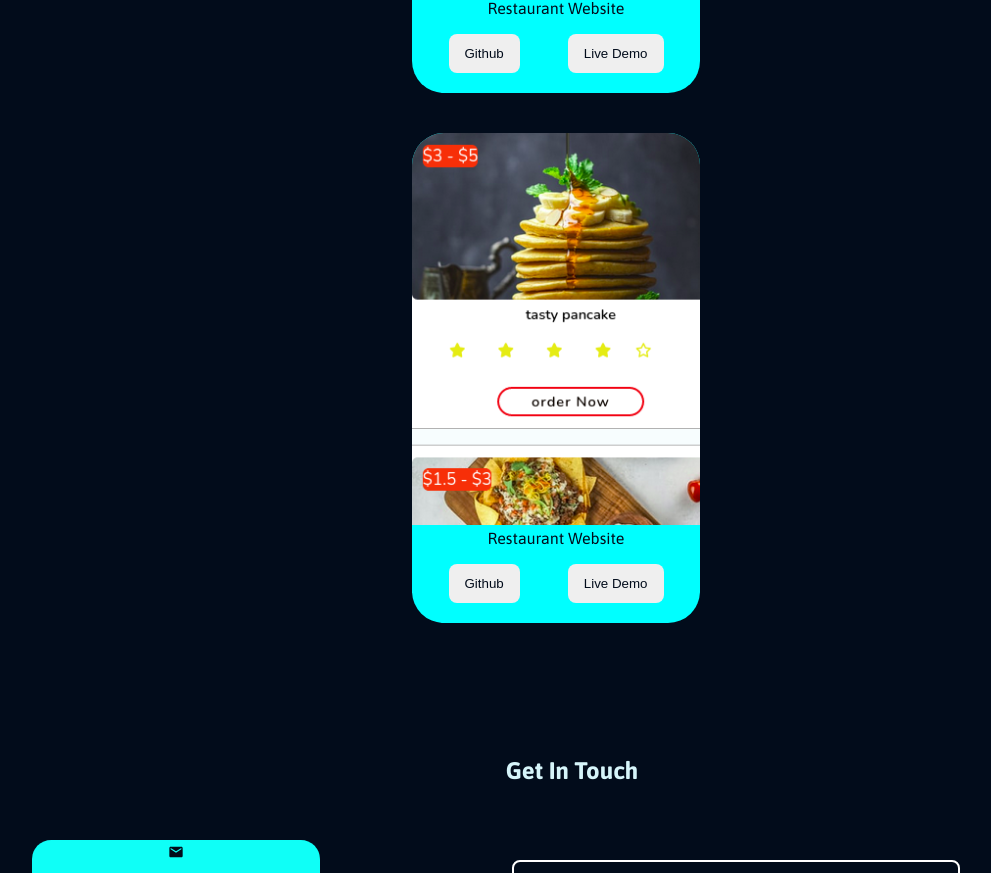
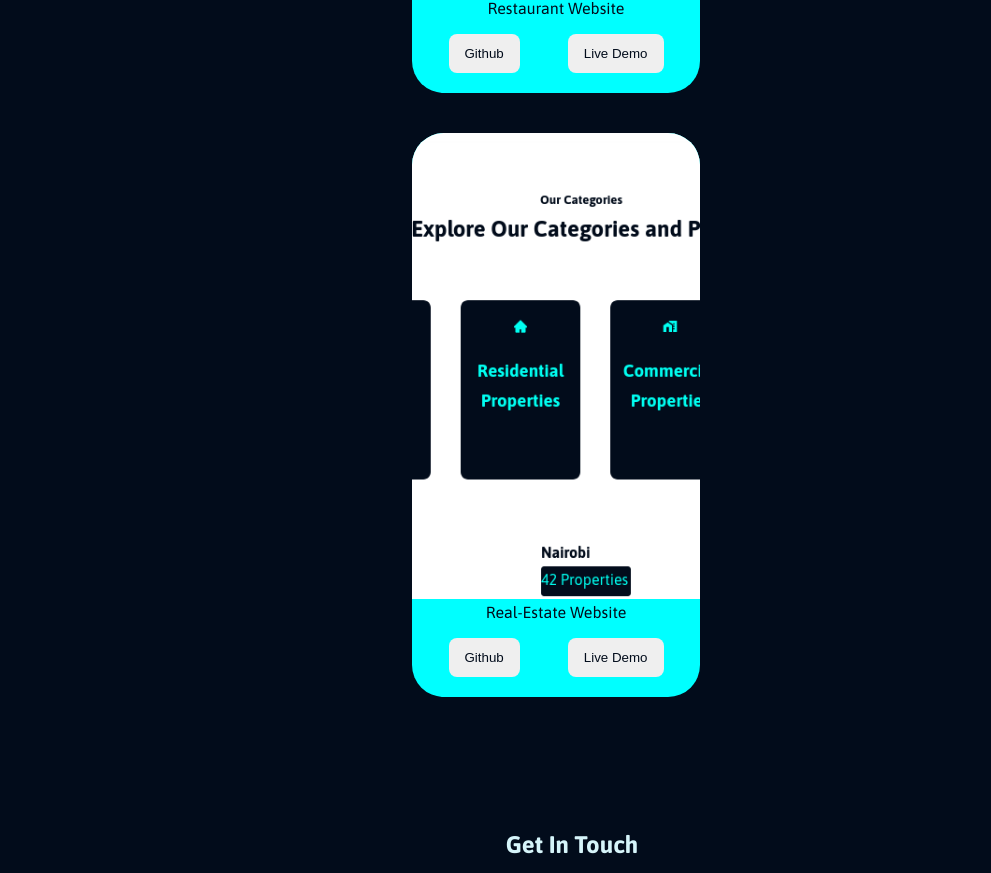
Before and after one commit to Roche001/roche-portfolio, a React (Create React App) app: page / in a window 1280 px wide. Shown: the part 2456-3329 px from the top of the page, without its empty margins (68-1059 px from the left). Built offline with nearby package versions, Linux system fonts and the light colour scheme; the HTML template or start-up script is replaced by a standard one; a web font is replaced by a local one.

Commit message:
update changes

```diff
--- a/src/components/portfolio/Portfolio.css
+++ b/src/components/portfolio/Portfolio.css
@@ -1,6 +1,6 @@
 .porfolio {
   display: grid;
-  grid-template-columns: (1fr 1fr);
+  grid-template-columns: (1fr 1fr 1fr);
   margin-left: 30rem;
   gap: 2.5rem;
   width: 18rem;
--- a/src/components/portfolio/Portfolio.jsx
+++ b/src/components/portfolio/Portfolio.jsx
@@ -32,9 +32,9 @@ function portfolio() {
         </article>
         <article className="folio-items">
           <div className="portfolio-image">
-            <img src="Restaurant1.png" alt="kagan" />
+            <img src="Real.png" alt="kagan" />
           </div>
-          <div className="title">Restaurant Website</div>
+          <div className="title">Real-Estate Website</div>
           <div className="icons">
             <a
               href="https://github.com/Roche001"
```
Also changed, not shown: public/Real.png (renamed from public/Real-Estate Project.png).
